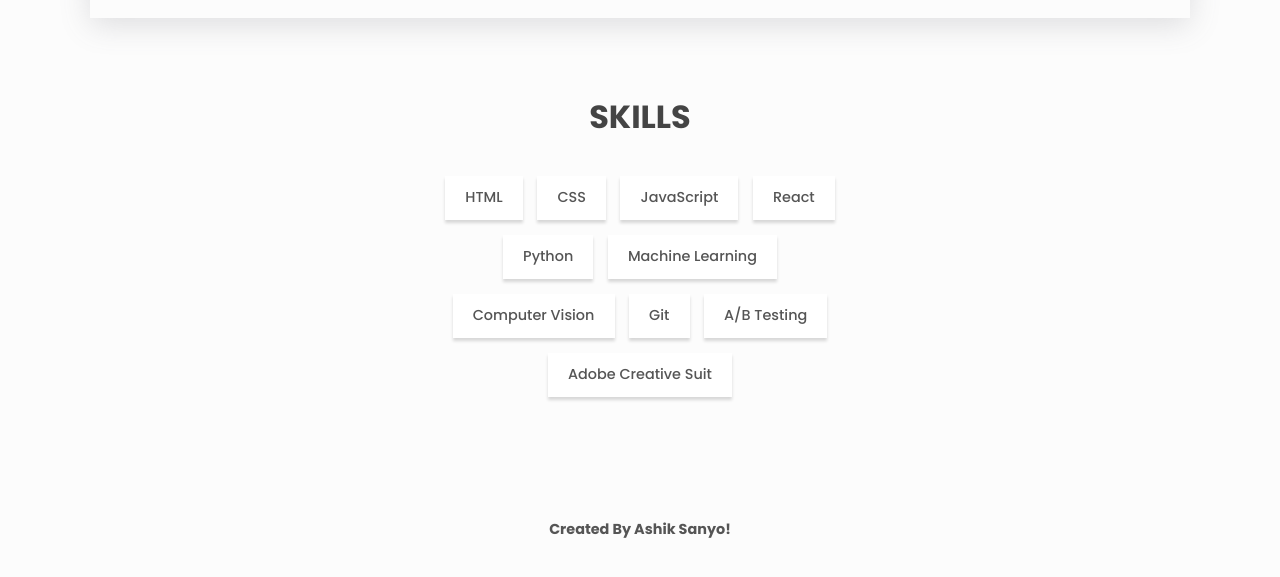
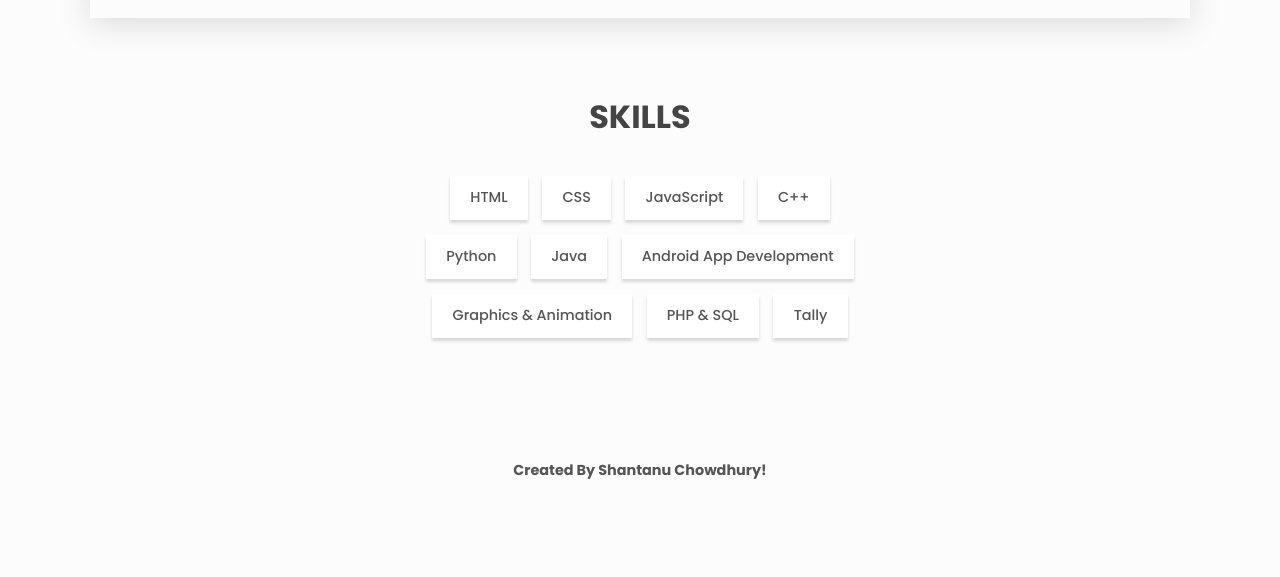
Before and after one commit to shantanu437/shantanu437.github.io, a plain HTML site: page index.html in a window 1280 px wide. Shown: the part 1758-2335 px from the top of the page. After the commit the page ends 2288 px from the top, so only its background shows below. Drawn offline with Linux system fonts and the light colour scheme.

Commit message:
Update index.html

```diff
--- a/index.html
+++ b/index.html
@@ -234,13 +234,13 @@ Laboratory (BSPFL) Karnataka.
           <li class="skills__list-item btn btn--plain">HTML</li>                        <!--You can fill in the elective course and you can remove extras-->
           <li class="skills__list-item btn btn--plain">CSS</li>
           <li class="skills__list-item btn btn--plain">JavaScript</li>
-          <li class="skills__list-item btn btn--plain">React</li>
+          <li class="skills__list-item btn btn--plain">C++</li>
           <li class="skills__list-item btn btn--plain">Python</li>
-          <li class="skills__list-item btn btn--plain">Machine Learning</li>
-          <li class="skills__list-item btn btn--plain">Computer Vision</li>
-          <li class="skills__list-item btn btn--plain">Git</li>
-          <li class="skills__list-item btn btn--plain">A/B Testing</li>
-          <li class="skills__list-item btn btn--plain">Adobe Creative Suit</li>
+          <li class="skills__list-item btn btn--plain">Java</li>
+          <li class="skills__list-item btn btn--plain">Android App Development</li>
+          <li class="skills__list-item btn btn--plain">Graphics & Animation</li>
+          <li class="skills__list-item btn btn--plain">PHP & SQL</li>
+          <li class="skills__list-item btn btn--plain">Tally</li>
         </ul>
       </section>
 
@@ -249,7 +249,7 @@ Laboratory (BSPFL) Karnataka.
         href=""
         class="link footer__link"
       >
-        Created By Ashik Sanyo! <!-- edit it to your name -->
+        Created By Shantanu Chowdhury! <!-- edit it to your name -->
       </a>
     </footer>
 
```
